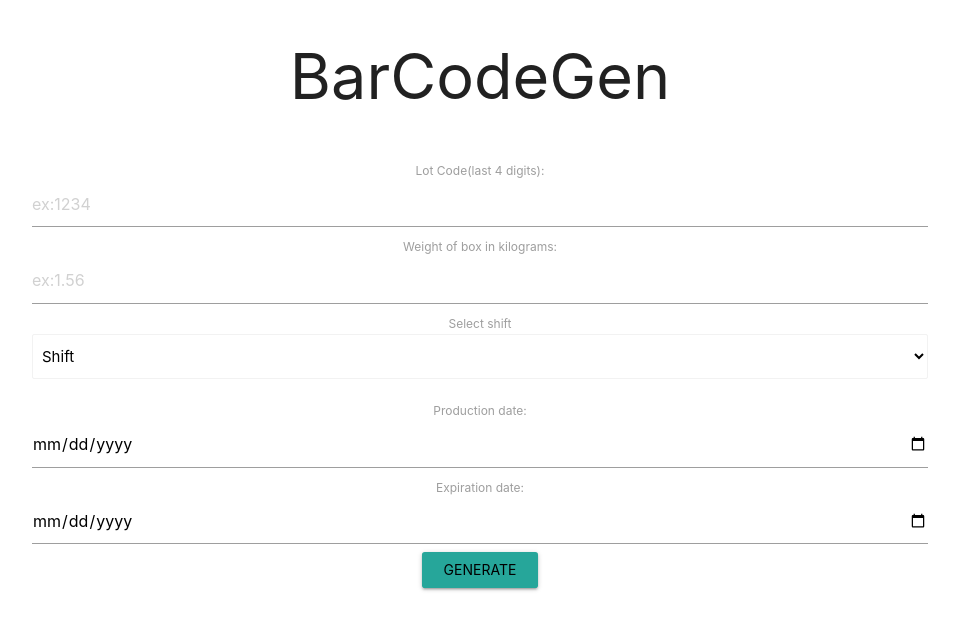
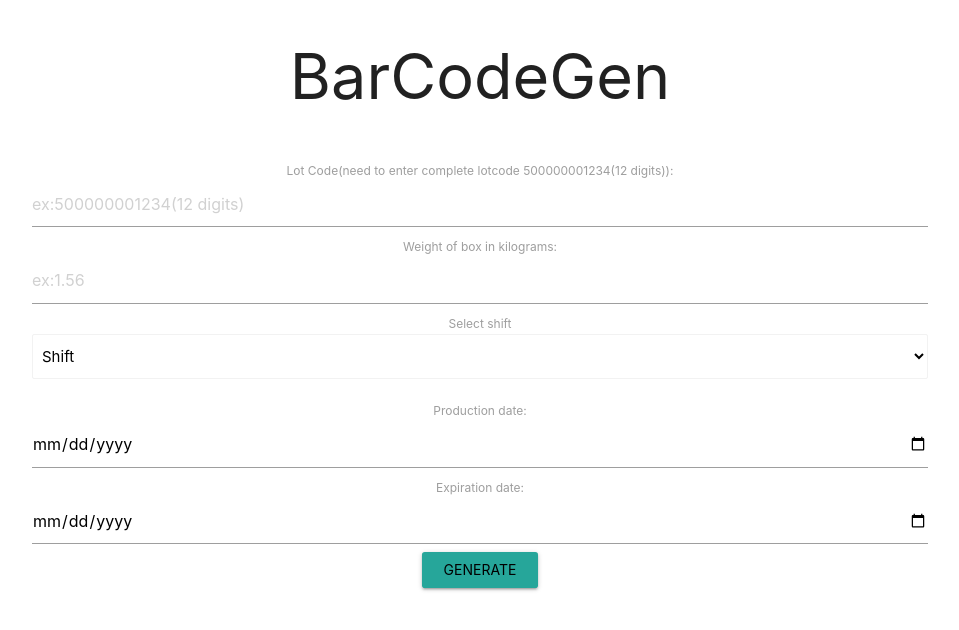
Before and after one commit to ZoranGav/BarCodeGen, a plain HTML site: page BarCode/index.html in a window 1280 px wide. Shown: the whole page, without its empty margins (160-1119 px from the left). Drawn offline with Linux system fonts and the light colour scheme.

Commit message:
Need to enter complete code(12 digits)

```diff
--- a/BarCode/index.html
+++ b/BarCode/index.html
@@ -20,8 +20,8 @@
                     <form class="center-align" action="result.html" target="_blank" method="GET">
                         <br>
 
-                        <label for="lotcode">Lot Code(last 4 digits):</label><br>
-                        <input type="number" id="lotcode" name="lotcode" placeholder="ex:1234" required>
+                        <label for="lotcode">Lot Code(need to enter complete lotcode 500000001234(12 digits)):</label><br>
+                        <input type="number" id="lotcode" name="lotcode" placeholder="ex:500000001234(12 digits)" required>
                         <br>
 
                         <label for="weight">Weight of box in kilograms:</label><br>
```
